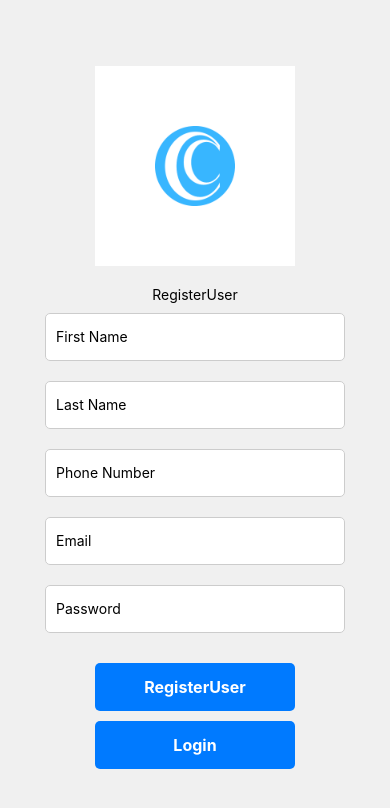
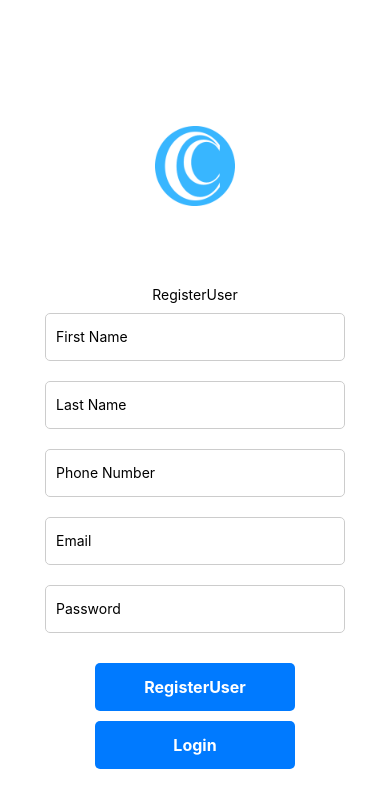
Before and after one commit to WSU-4110/Customizable-CarPlay, a React Native app in the folder CustomizableCarPlay/: screen /RegisterUser in a window 390 px wide. Shown: the top 808 px of the page. Built offline with nearby package versions, Linux system fonts and the light colour scheme; no server answers.

Commit message:
Changed background color

```diff
--- a/CustomizableCarPlay/pages/login.js
+++ b/CustomizableCarPlay/pages/login.js
@@ -81,7 +81,7 @@ const styles = StyleSheet.create({
     flex: 1,
     justifyContent: 'center',
     alignItems: 'center',
-    backgroundColor: '#f8f8ff',
+    backgroundColor: '#ffffff',
     //padding: 16,
   },
   input: {
--- a/CustomizableCarPlay/pages/registeruser.js
+++ b/CustomizableCarPlay/pages/registeruser.js
@@ -17,12 +17,12 @@ const RegisterUser = ({navigation, route}) => {
 
   const handleRegistrationUser = async () => {
     try {
-      //const auth = getAuth(app);
-      //const userCredential = await createUserWithEmailAndPassword(auth, email, password);
+      const auth = getAuth(app);
+      const userCredential = await createUserWithEmailAndPassword(auth, email, password);
       //const {userId} = route.params;
 
       const usersCollection = collection(db, 'users'); // Replace 'users' with your Firestore collection name
-      const userDoc = doc(usersCollection);
+      const userDoc = doc(usersCollection, userCredential.user.uid );
 
       const userData = {
         firstName: firstName,
@@ -35,7 +35,7 @@ const RegisterUser = ({navigation, route}) => {
       await setDoc(userDoc, userData);
 
       console.log('User data added successfully');
-      navigation.navigate('RegisterVehicle', { userId: 'yourUserIDvalue'} );
+      navigation.navigate('RegisterVehicle', { userId: userCredential.user.uid, email, password, } );
     } catch (error) {
       console.error('User registration failed:', error);
       navigation.navigate('RegisterUser');
@@ -106,7 +106,7 @@ const styles = StyleSheet.create({
     flex: 1,
     justifyContent: 'center',
     alignItems: 'center',
-    backgroundColor: '#f0f0f0',
+    backgroundColor: '#ffffff',
     padding: 16,
   },
   scrollView:{
--- a/CustomizableCarPlay/pages/registervehicle.js
+++ b/CustomizableCarPlay/pages/registervehicle.js
@@ -11,7 +11,7 @@ import { app } from '../lib/firebase';
 
 
 const RegisterVehicle = ({ route }) => {
-  const { userId } = route.params; // Get the user ID passed from the previous screen
+  const { userId, email, password } = route.params; // Get the user ID passed from the previous screen
   const [vehicles, setVehicles] = useState([
     { make: '', model: '', plateNumber: '' } // Initial empty vehicle
   ]);
@@ -29,16 +29,24 @@ const RegisterVehicle = ({ route }) => {
 
   const handleRegisterVehicle = async() => {
     try {
-      const usersCollection = collection(db, 'users');
-      const userDoc = doc(usersCollection, userId);
 
-      const vehiclesData = vehicles.map((vehicle) => ({
+      const userDoc = doc(collection(db, 'users'), userId);
+      const vehiclesCollection = collection(userDoc, 'vehicles');
+
+
+      for(const vehicle of vehicles){
+      //const vehiclesData = vehicles.map((vehicle) => ({
+        await setDoc(doc(vehiclesCollection),{
         make: vehicle.make,
         model: vehicle.model,
         plateNumber: vehicle.plateNumber,
-      }));
+      });
+    }
 
-      await setDoc(userDoc, { vehicles: vehiclesData }, { merge: true });
+      //await Promise.all(
+        //vehiclesData.map((vehicleData)=> setDoc(doc(vehiclesCollection), vehiclesData)
+        //)
+     // );
 
       console.log('Vehicles registered successfully!');
       const auth = getAuth(app);
@@ -126,7 +134,7 @@ const styles = StyleSheet.create({
     flex: 1,
     justifyContent: 'center',
     alignItems: 'center',
-    backgroundColor: '#f0f0f0',
+    backgroundColor: '#fffff',
     padding: 16,
   },
   scrollView:{
```
